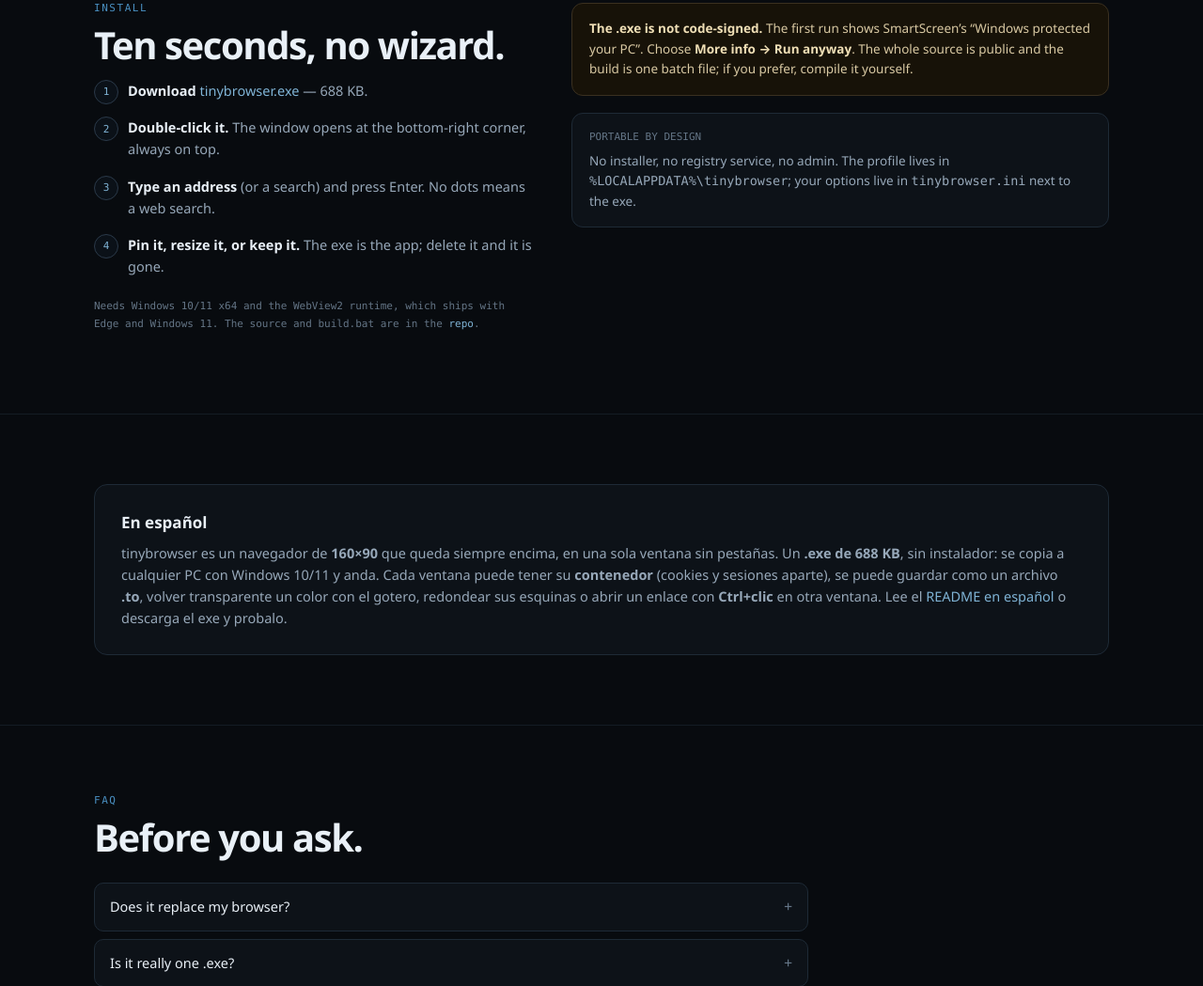
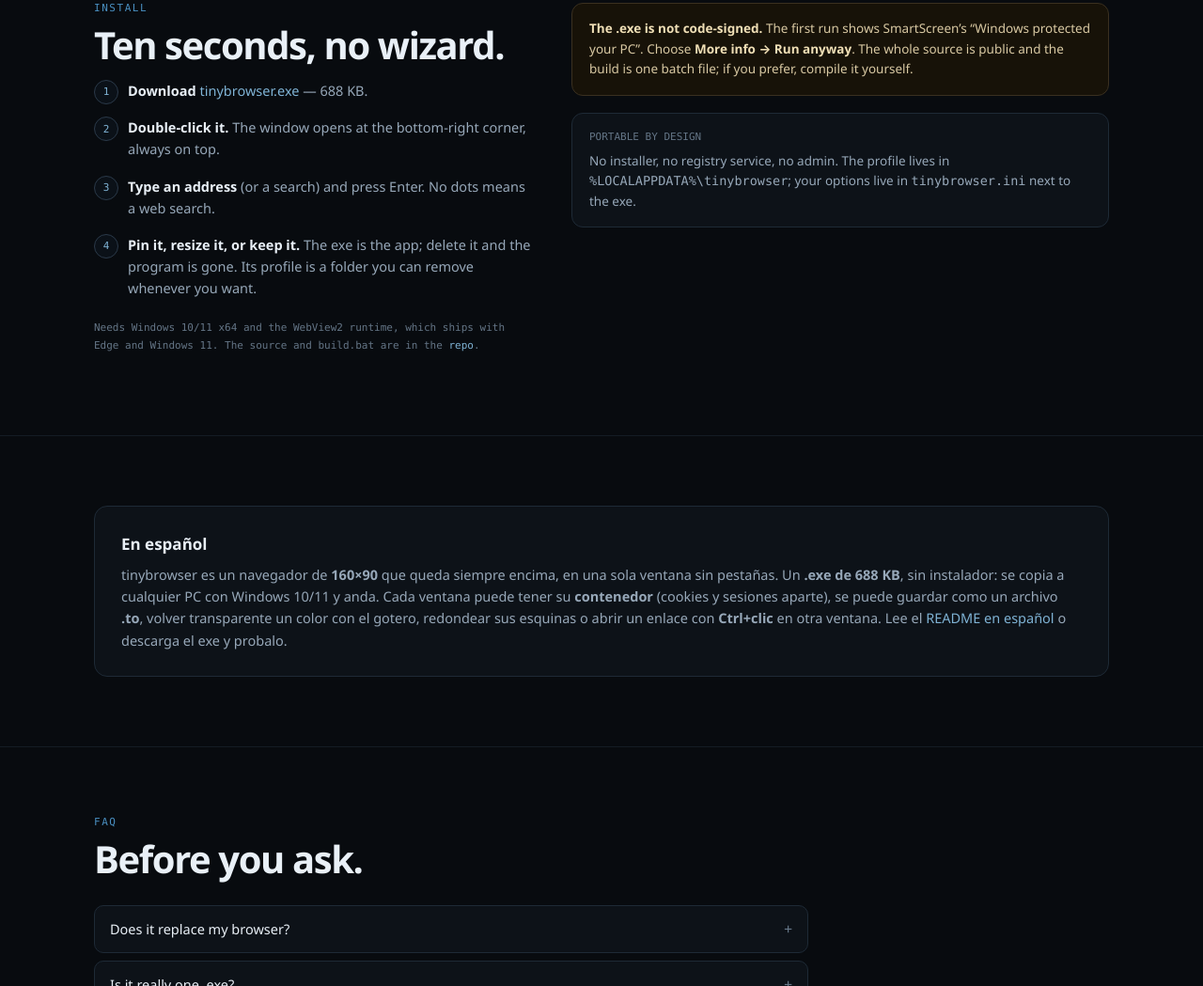
Before and after one commit to AlainRichell/tinybrowser, a plain HTML site: page docs/index.html in a window 1280 px wide. Shown: the part 4353-5402 px from the top of the page at 94% size. Drawn offline with Linux system fonts and the light colour scheme.

Commit message:
docs: aclarar qué queda al borrar el exe

```diff
--- a/docs/index.html
+++ b/docs/index.html
@@ -468,7 +468,7 @@ footer .fl{display:flex;gap:16px;flex-wrap:wrap}
         <li><b>Download</b> <a href="https://github.com/AlainRichell/tinybrowser/releases/latest/download/tinybrowser.exe">tinybrowser.exe</a> — 688 KB.</li>
         <li><b>Double-click it.</b> The window opens at the bottom-right corner, always on top.</li>
         <li><b>Type an address</b> (or a search) and press Enter. No dots means a web search.</li>
-        <li><b>Pin it, resize it, or keep it.</b> The exe is the app; delete it and it is gone.</li>
+        <li><b>Pin it, resize it, or keep it.</b> The exe is the app; delete it and the program is gone. Its profile is a folder you can remove whenever you want.</li>
       </ol>
       <p style="margin-top:22px;font:11px/1.7 var(--mono)" class="dim">Needs Windows 10/11 x64 and the
         WebView2 runtime, which ships with Edge and Windows 11. The source and build.bat are in the
```
